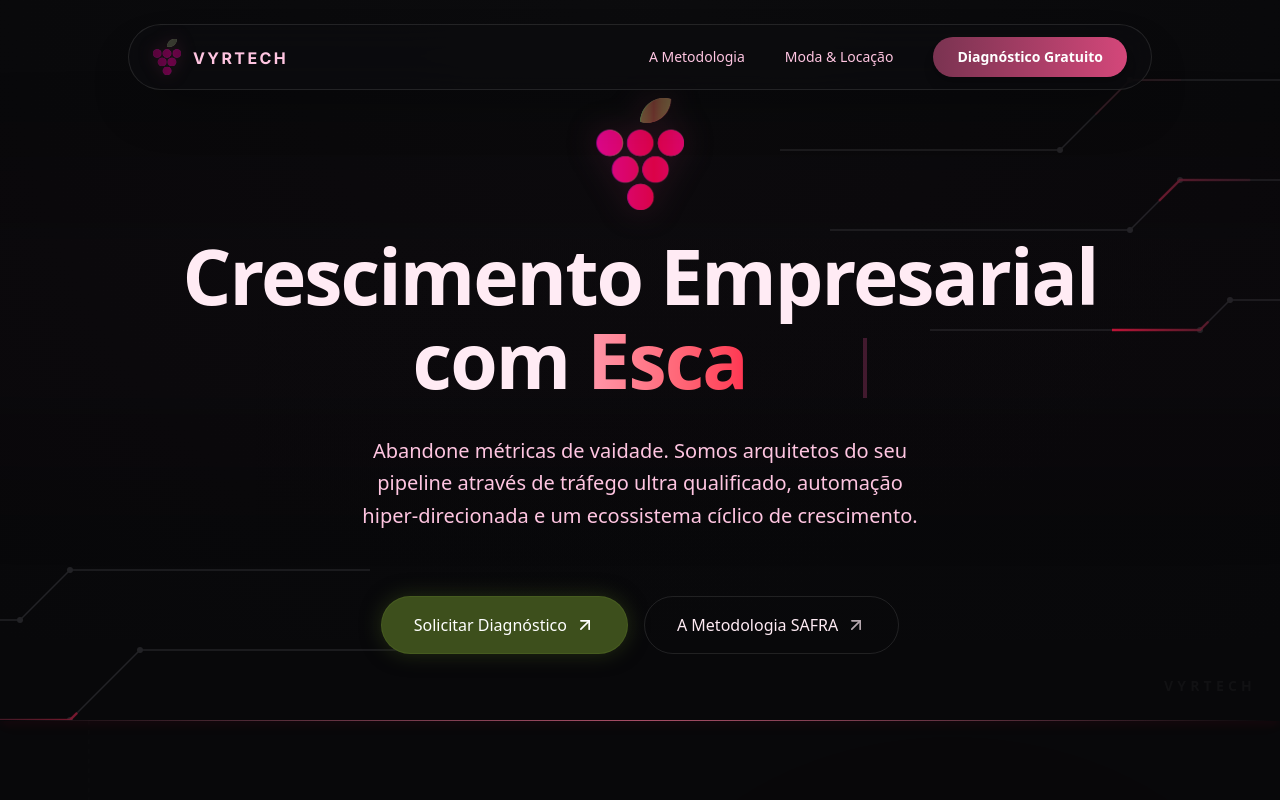
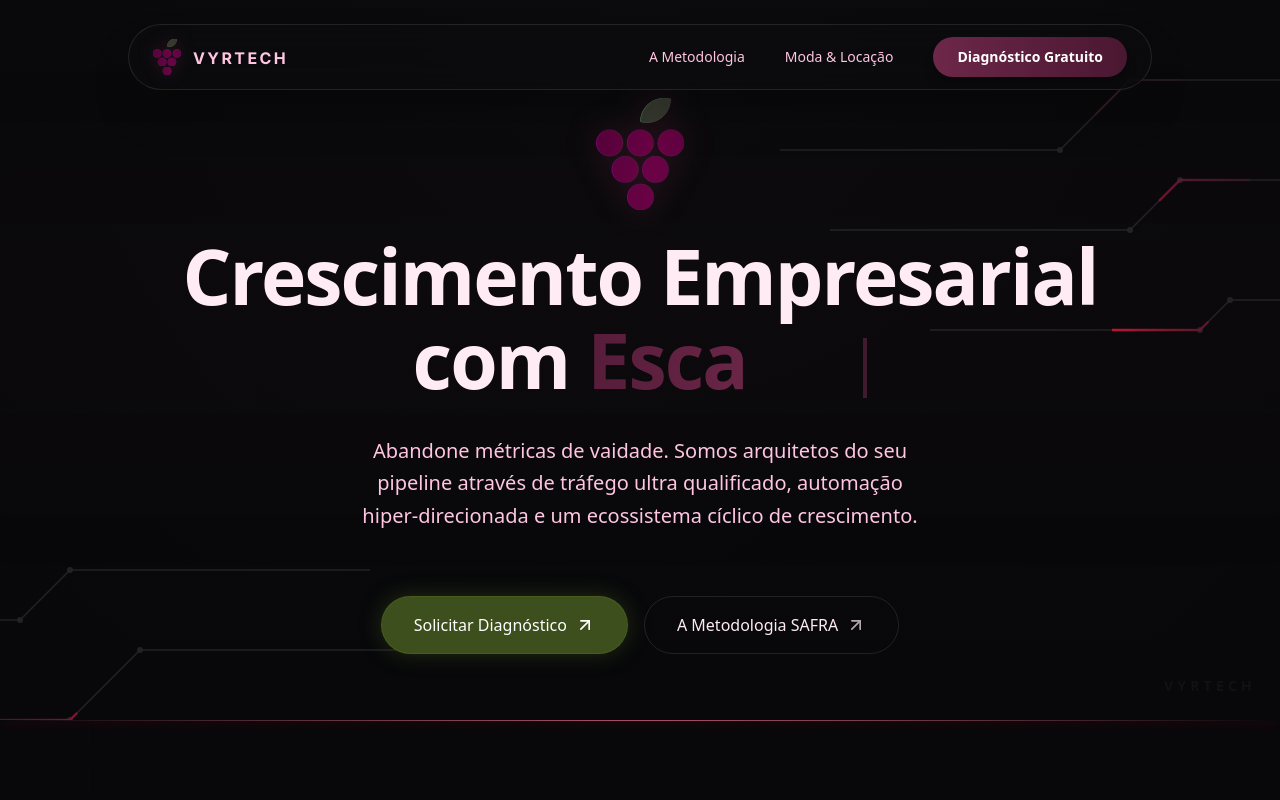
Before and after one commit to jooh44/site-vyrtech, a Next.js app: page / in a window 1280 px wide. Shown: the top 800 px of the page. Built offline with nearby package versions, Linux system fonts and the light colour scheme.

Commit message:
style: apply deep purple gradients to hero grape, dynamic text, and navbar CTA

```diff
--- a/src/components/ui/Hero.tsx
+++ b/src/components/ui/Hero.tsx
@@ -51,7 +51,7 @@ export function Hero() {
                             />
                             {/* Animated Gradient Mask Overlay */}
                             <div
-                                className="absolute inset-0 bg-gradient-to-r from-vyr-wine-light via-[#ff1744] to-vyr-wine-light bg-[length:200%_auto] animate-[gradient-x_6s_ease_infinite] mix-blend-overlay opacity-80"
+                                className="absolute inset-0 bg-gradient-to-r from-[#4A1731] via-vyr-wine to-[#4A1731] bg-[length:200%_auto] animate-[gradient-x_6s_ease_infinite] mix-blend-overlay opacity-90"
                                 style={{
                                     WebkitMaskImage: `url(/vyrtech-uva.png)`,
                                     WebkitMaskSize: "contain",
@@ -73,7 +73,7 @@ export function Hero() {
 
                         <span className="inline-block whitespace-nowrap">Crescimento Empresarial</span> <br className="hidden sm:block" />
                         <span className="inline-block">com&nbsp;</span>
-                        <span className="bg-gradient-to-r from-vyr-wine-light via-[#ff1744] to-vyr-wine-light bg-clip-text text-transparent bg-[length:200%_auto] animate-[gradient-x_6s_ease_infinite] block mt-1 sm:mt-0 sm:inline relative">
+                        <span className="bg-gradient-to-r from-[#4A1731] via-vyr-wine to-[#4A1731] bg-clip-text text-transparent bg-[length:200%_auto] animate-[gradient-x_6s_ease_infinite] block mt-1 sm:mt-0 sm:inline relative">
                             {/* Animated Typewriter Word */}
                             <motion.span
                                 key={wordIndex}
--- a/src/components/ui/Navbar.tsx
+++ b/src/components/ui/Navbar.tsx
@@ -39,13 +39,13 @@ export function Navbar() {
                 <div className="hidden md:flex items-center gap-10 text-sm font-medium text-vyr-text-muted">
                     <Link href="/#metodologia" className="hover:text-white transition-colors">A Metodologia</Link>
                     <Link href="/locacao-de-roupas" className="hover:text-white transition-colors">Moda & Locação</Link>
-                    <a href="/#diagnostico" className="px-6 py-2.5 rounded-full bg-gradient-to-r from-[#7A3351] to-[#D4477A] hover:opacity-90 text-white transition-all shadow-lg font-semibold hover:scale-[1.05] active:scale-[0.98]">
+                    <a href="/#diagnostico" className="px-6 py-2.5 rounded-full bg-gradient-to-r from-vyr-wine to-[#4A1731] hover:opacity-90 text-white transition-all shadow-lg font-semibold hover:scale-[1.05] active:scale-[0.98]">
                         Diagnóstico Gratuito
                     </a>
                 </div>
 
                 <div className="md:hidden flex items-center gap-4">
-                    <a href="/#diagnostico" className="px-4 py-2 text-xs rounded-full bg-gradient-to-r from-[#7A3351] to-[#D4477A] text-white font-bold shadow-md">
+                    <a href="/#diagnostico" className="px-4 py-2 text-xs rounded-full bg-gradient-to-r from-vyr-wine to-[#4A1731] text-white font-bold shadow-md">
                         Diagnóstico
                     </a>
                     <button className="text-vyr-text-muted hover:text-white transition-colors" aria-label="Menu">
```
